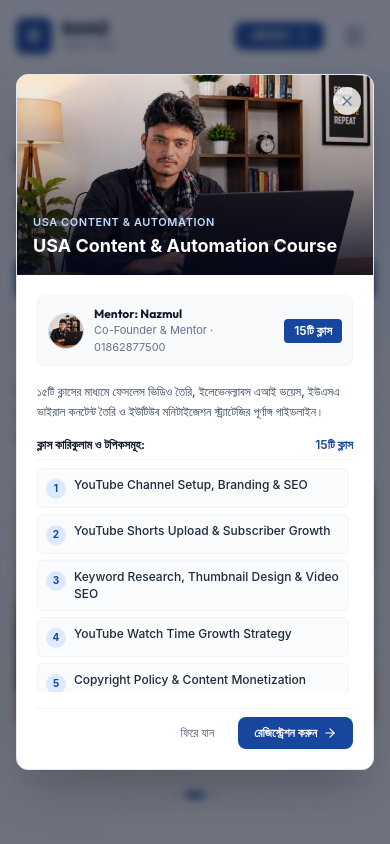
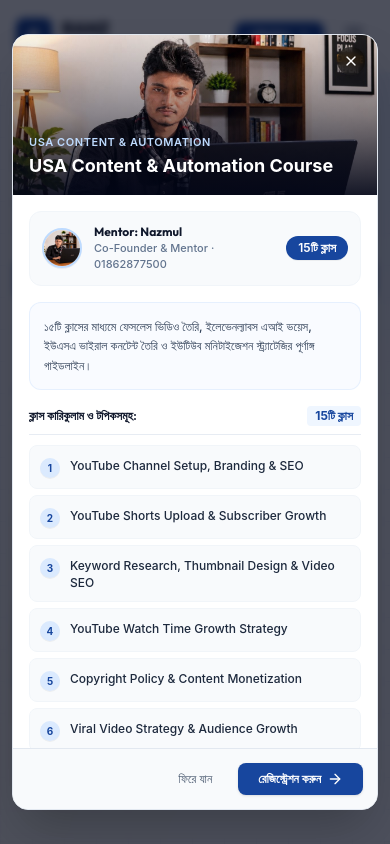
Before and after one commit to preranabangla-collab/RANZ, a React (Vite) app: page / in a window 390 px wide. Both pictures are taken after a click on the button "ক্লাস টপিক দেখুন". Shown: the top 844 px of the page. Built offline with nearby package versions, Linux system fonts and the light colour scheme.

Commit message:
Refactor CourseModal layout and styling
Updated CourseModal component styles and structure for improved layout and responsiveness.

```diff
--- a/src/components/CourseModal.tsx
+++ b/src/components/CourseModal.tsx
@@ -32,30 +32,33 @@ export const CourseModal: React.FC<CourseModalProps> = ({
   if (!course) return null;
 
   return (
-    <div className="fixed inset-0 z-50 flex items-center justify-center p-4 bg-slate-900/60 backdrop-blur-xs animate-in fade-in duration-150">
     <div
-        className="relative w-full max-w-md bg-white rounded-xl shadow-2xl border border-slate-200 overflow-hidden transform animate-in zoom-in-95 duration-150"
+      className="fixed inset-0 z-50 flex items-center justify-center p-3 sm:p-4 bg-slate-950/70 backdrop-blur-xs overflow-y-auto animate-in fade-in duration-150"
+      onClick={onClose}
+    >
+      <div
+        className="relative w-full max-w-lg max-h-[92vh] sm:max-h-[88vh] flex flex-col bg-white rounded-2xl shadow-2xl border border-slate-200 overflow-hidden my-auto transform animate-in zoom-in-95 duration-150"
         onClick={(e) => e.stopPropagation()}
       >
         {/* Close Button */}
         <button
           onClick={onClose}
-          className="absolute top-3 right-3 z-10 p-1.5 text-slate-500 hover:text-slate-800 bg-white/80 hover:bg-white rounded-full transition-colors cursor-pointer shadow-2xs"
+          className="absolute top-3 right-3 z-20 p-1.5 text-white bg-black/50 hover:bg-black/80 rounded-full transition-colors cursor-pointer shadow-md backdrop-blur-xs"
           aria-label="Close modal"
         >
           <X className="w-4 h-4" />
         </button>
 
-        {/* Modal Header Media */}
-        <div className="relative aspect-[16/9] w-full overflow-hidden bg-slate-100">
+        {/* Modal Header Media (Fixed at top) */}
+        <div className="shrink-0 relative h-40 sm:h-44 w-full overflow-hidden bg-slate-900">
           <img
             src={course.image}
             alt={course.nameBn}
             className="w-full h-full object-cover"
-            style={{ objectPosition: course.imagePosition || 'center 40%' }}
+            style={{ objectPosition: course.imagePosition || 'center 28%' }}
             referrerPolicy="no-referrer"
           />
-          <div className="absolute inset-0 bg-gradient-to-t from-slate-950/85 via-slate-950/30 to-transparent flex items-end p-4 sm:p-5">
+          <div className="absolute inset-0 bg-gradient-to-t from-slate-950/90 via-slate-950/40 to-transparent flex items-end p-4 sm:p-5">
             <div>
               <span className="text-[11px] font-semibold text-blue-200 uppercase tracking-wider">
                 {course.nameEn}
@@ -67,30 +70,30 @@ export const CourseModal: React.FC<CourseModalProps> = ({
           </div>
         </div>
 
-        {/* Modal Body */}
-        <div className="p-5 space-y-4 max-h-[70vh] overflow-y-auto">
+        {/* Modal Body - Single Unified Scrollable Area */}
+        <div className="flex-1 overflow-y-auto p-4 sm:p-5 space-y-4 overscroll-contain">
 
           {/* Mentor Tag if available */}
           {course.instructor && (
-            <div className="flex items-center justify-between gap-3 p-2.5 bg-slate-50 rounded-lg border border-slate-100 text-left">
-              <div className="flex items-center gap-2.5">
+            <div className="flex items-center justify-between gap-3 p-3 bg-slate-50 rounded-xl border border-slate-100 text-left">
+              <div className="flex items-center gap-3">
                 <img
                   src={course.instructor.image}
                   alt={course.instructor.name}
-                  className="w-9 h-9 rounded-full object-cover border border-blue-200 shrink-0"
-                  style={{ objectPosition: course.instructor.avatarPosition || 'center 35%' }}
+                  className="w-10 h-10 rounded-full object-cover border-2 border-blue-200 shrink-0 shadow-2xs"
+                  style={{ objectPosition: course.instructor.avatarPosition || 'center 28%' }}
                 />
                 <div>
-                  <div className="text-xs font-bold text-slate-900 font-brand">
+                  <div className="text-xs sm:text-sm font-bold text-slate-900 font-brand">
                     Mentor: {course.instructor.name}
                   </div>
-                  <div className="text-[11px] text-slate-500">
+                  <div className="text-[11px] text-slate-500 font-medium">
                     {course.instructor.title} · {course.instructor.phone}
                   </div>
                 </div>
               </div>
               {course.totalClasses && (
-                <div className="px-2.5 py-1 rounded bg-[#17469E] text-white text-xs font-semibold shrink-0">
+                <div className="px-3 py-1 rounded-full bg-[#17469E] text-white text-xs font-semibold shrink-0 shadow-2xs">
                   {course.totalClasses}টি ক্লাস
                 </div>
               )}
@@ -98,27 +101,27 @@ export const CourseModal: React.FC<CourseModalProps> = ({
           )}
 
           {/* Course Overview */}
-          <div className="text-left text-xs sm:text-sm text-slate-700 leading-relaxed font-medium">
+          <div className="text-left text-xs sm:text-sm text-slate-700 leading-relaxed font-medium bg-blue-50/40 p-3.5 rounded-xl border border-blue-100/60">
             {course.fullDesc || course.shortDesc}
           </div>
 
           {/* Class Topics List */}
           {course.topics && course.topics.length > 0 && (
-            <div className="text-left space-y-2">
-              <div className="flex items-center justify-between text-xs font-bold text-slate-900 border-b border-slate-100 pb-1.5">
+            <div className="text-left space-y-2.5">
+              <div className="flex items-center justify-between text-xs sm:text-sm font-bold text-slate-900 border-b border-slate-200/80 pb-2">
                 <span>ক্লাস কারিকুলাম ও টপিকসমূহ:</span>
-                <span className="text-[#17469E] font-semibold">{course.topics.length}টি ক্লাস</span>
+                <span className="text-[#17469E] font-bold bg-blue-50 px-2 py-0.5 rounded text-xs">{course.topics.length}টি ক্লাস</span>
               </div>
-              <div className="space-y-1.5 max-h-56 overflow-y-auto pr-1">
+              <div className="space-y-1.5">
                 {course.topics.map((topic, index) => (
                   <div
                     key={index}
-                    className="flex items-start gap-2 p-2 rounded-md bg-slate-50/80 hover:bg-blue-50/50 border border-slate-100 transition-colors text-xs"
+                    className="flex items-start gap-2.5 p-2.5 rounded-lg bg-slate-50/90 hover:bg-blue-50/60 border border-slate-100 transition-colors text-xs"
                   >
-                    <span className="w-5 h-5 rounded-full bg-blue-100 text-[#17469E] font-bold text-[10px] flex items-center justify-center shrink-0 mt-0.5">
+                    <span className="w-5 h-5 rounded-full bg-blue-100 text-[#17469E] font-bold text-[10px] flex items-center justify-center shrink-0 mt-0.5 shadow-2xs">
                       {index + 1}
                     </span>
-                    <span className="text-slate-800 font-medium leading-snug">
+                    <span className="text-slate-800 font-medium leading-snug pt-0.5">
                       {topic}
                     </span>
                   </div>
@@ -127,26 +130,26 @@ export const CourseModal: React.FC<CourseModalProps> = ({
             </div>
           )}
 
+        </div>
 
-          {/* Action Buttons */}
-          <div className="pt-2 flex items-center justify-end gap-2.5 border-t border-slate-100">
+        {/* Fixed Action Footer */}
+        <div className="shrink-0 p-3.5 sm:p-4 bg-slate-50/90 border-t border-slate-200 flex items-center justify-end gap-2.5">
           <button
             onClick={onClose}
-              className="px-3.5 py-2 text-xs font-medium text-slate-600 hover:text-slate-800 hover:bg-slate-100 rounded-lg transition-colors cursor-pointer text-center"
+            className="px-4 py-2 text-xs sm:text-sm font-medium text-slate-600 hover:text-slate-800 hover:bg-slate-200/60 rounded-lg transition-colors cursor-pointer text-center"
           >
             ফিরে যান
           </button>
           <button
             onClick={() => onProceedToRegister(course)}
-              className="inline-flex items-center justify-center gap-1.5 px-4 py-2 text-xs sm:text-sm font-semibold text-white bg-[#17469E] hover:bg-[#13377d] active:bg-[#0f2c66] rounded-lg shadow-2xs hover:shadow-xs transition-all cursor-pointer"
+            className="inline-flex items-center justify-center gap-1.5 px-5 py-2 text-xs sm:text-sm font-semibold text-white bg-[#17469E] hover:bg-[#13377d] active:bg-[#0f2c66] rounded-lg shadow-sm hover:shadow transition-all cursor-pointer"
           >
             <span>রেজিস্ট্রেশন করুন</span>
-              <ArrowRight className="w-3.5 h-3.5" />
+            <ArrowRight className="w-4 h-4" />
           </button>
         </div>
 
       </div>
     </div>
-    </div>
   );
 };
```
Lines whose indentation alone changed are shown as unchanged.
